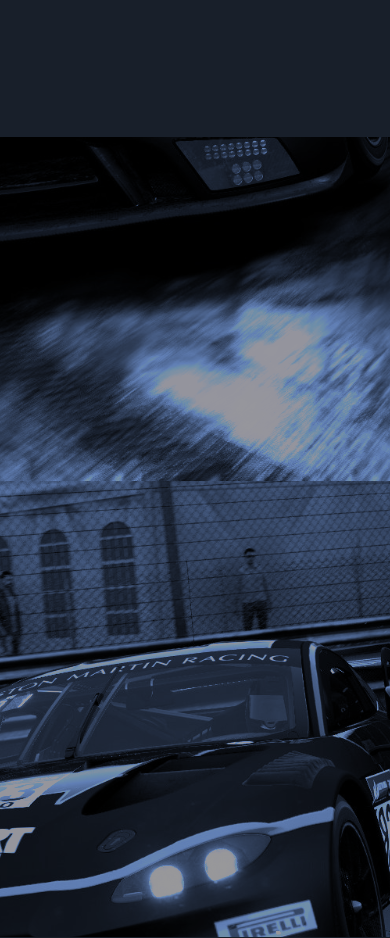
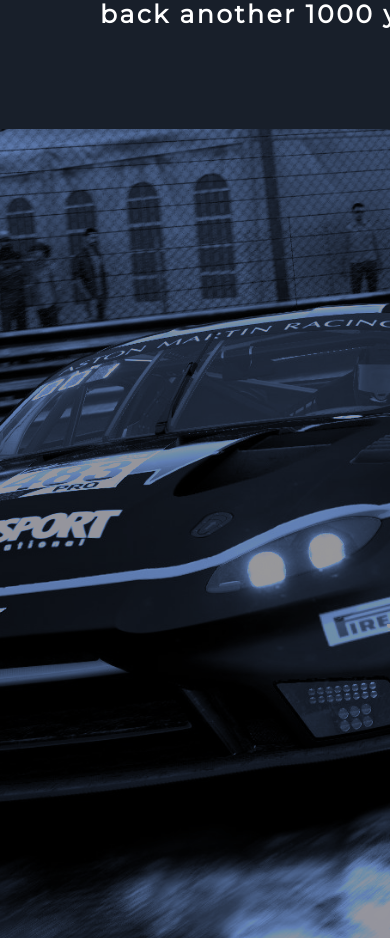
Before and after one commit to brexite/Revsport-Site-2.0, a plain HTML site: page team.html in a window 390 px wide. Shown: the part 4630-5568 px from the top of the page. Drawn offline with nearby package versions, Linux system fonts and the light colour scheme.

Commit message:
Major changes to spacing and measurements

```diff
--- a/assets/mainstyle.css
+++ b/assets/mainstyle.css
@@ -282,6 +282,7 @@ margin: 0;
 .hero {
 z-index: -10;
 display: relative;
+height: 100vh;
 }
 
 .hometext {
--- a/team.html
+++ b/team.html
@@ -45,7 +45,7 @@
     <h2 class="herosubtext">WHAT IF FAST?</h2>
   </div>
 
-  <div class="sectionspacer" style="transform:translateY(400px); margin-bottom: 400px;">
+  <div class="sectionspacer">
     <div class="pagecontent">
       <h1 style="padding-top: 0px;">About the team...</h1>
 
@@ -77,13 +77,11 @@
       <div class="padding"></div>
 
       <!-- <span class="bg blur" style="position: absolute;"></span> -->
-      <span class="bg" style="position: absolute; transform: translateY(-400px); object-fit:cover;"></span>
+      <div class="bg" style="position: relative; display: block; object-fit:cover; height:110vh; width:100%; margin: 0; z-index: 3;"></div>
     </div>
   </div>
 
-  <div class="padding" style="padding-top: 400px;"></div>
-
-  <div class="sectionspacer" style="transform:translateY(400px);">
+  <div class="sectionspacer">
     <div class="pagecontent memberscontent">
       <h1>Revsport International Members</h1>
 
```
Also changed, not shown: mobile/home.html (+1 -1 lines).
